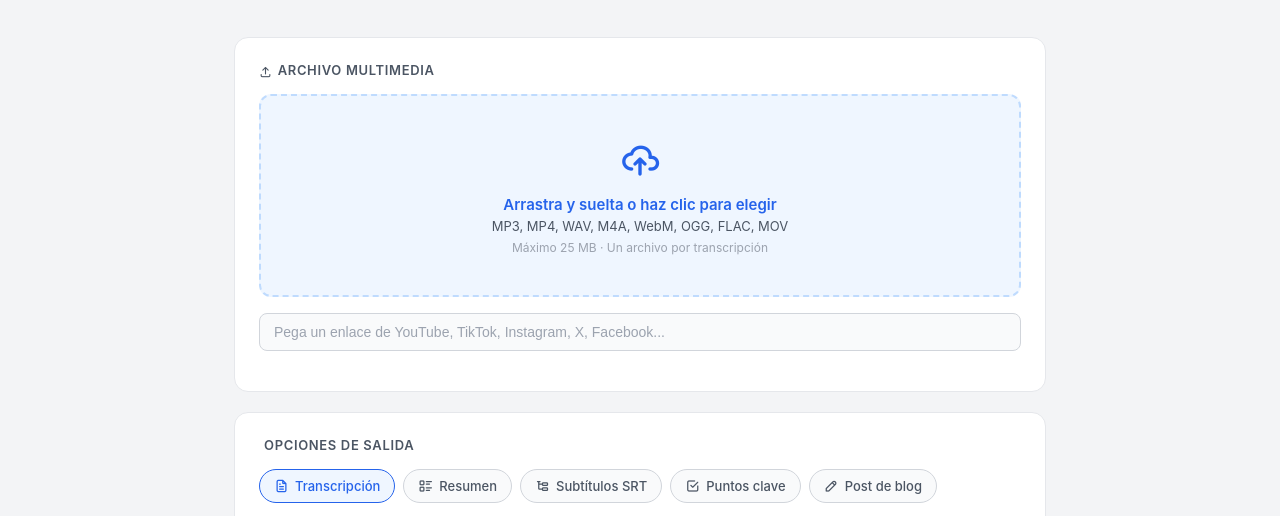
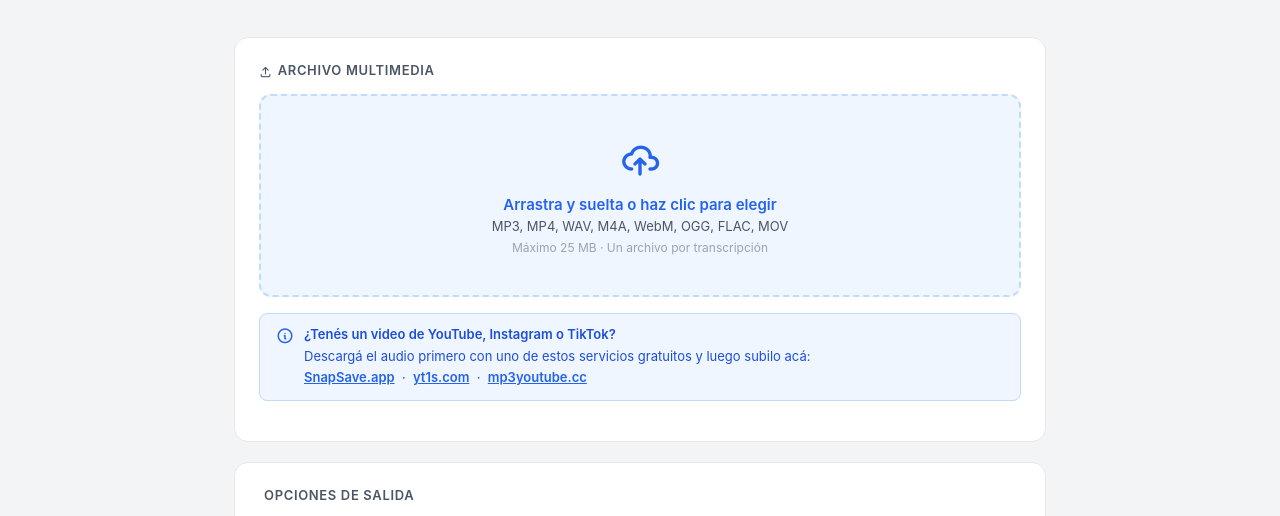
Before and after one commit to AleLuchiss/Transcriptor, a website: page public/index.html in a window 1280 px wide. Shown: the part 252-768 px from the top of the page. Drawn offline with Linux system fonts and the light colour scheme.

Commit message:
Update index.html

```diff
--- a/public/index.html
+++ b/public/index.html
@@ -354,8 +354,19 @@
       <div class="limit">Máximo 25 MB · Un archivo por transcripción</div>
     </div>
 
-    <div class="url-row">
-      <input type="text" id="urlInput" placeholder="Pega un enlace de YouTube, TikTok, Instagram, X, Facebook..." onkeydown="if(event.key==='Enter') triggerTranscribe()" oninput="onUrlInput()" />
+    <div style="margin-top:1rem; background:#eff6ff; border:1px solid #bfdbfe; border-radius:8px; padding:12px 16px; display:flex; align-items:flex-start; gap:10px;">
+      <i class="ti ti-info-circle" style="font-size:18px; color:#2563eb; flex-shrink:0; margin-top:1px;" aria-hidden="true"></i>
+      <div>
+        <div style="font-size:13px; font-weight:600; color:#1d4ed8; margin-bottom:4px;">¿Tenés un video de YouTube, Instagram o TikTok?</div>
+        <div style="font-size:13px; color:#1d4ed8; line-height:1.6;">
+          Descargá el audio primero con uno de estos servicios gratuitos y luego subilo acá:<br>
+          <a href="https://snapsave.app" target="_blank" style="color:#2563eb; font-weight:600;">SnapSave.app</a>
+          &nbsp;·&nbsp;
+          <a href="https://yt1s.com" target="_blank" style="color:#2563eb; font-weight:600;">yt1s.com</a>
+          &nbsp;·&nbsp;
+          <a href="https://mp3youtube.cc" target="_blank" style="color:#2563eb; font-weight:600;">mp3youtube.cc</a>
+        </div>
+      </div>
     </div>
 
     <div id="fileList" class="file-list" style="margin-top:1rem;"></div>
```
